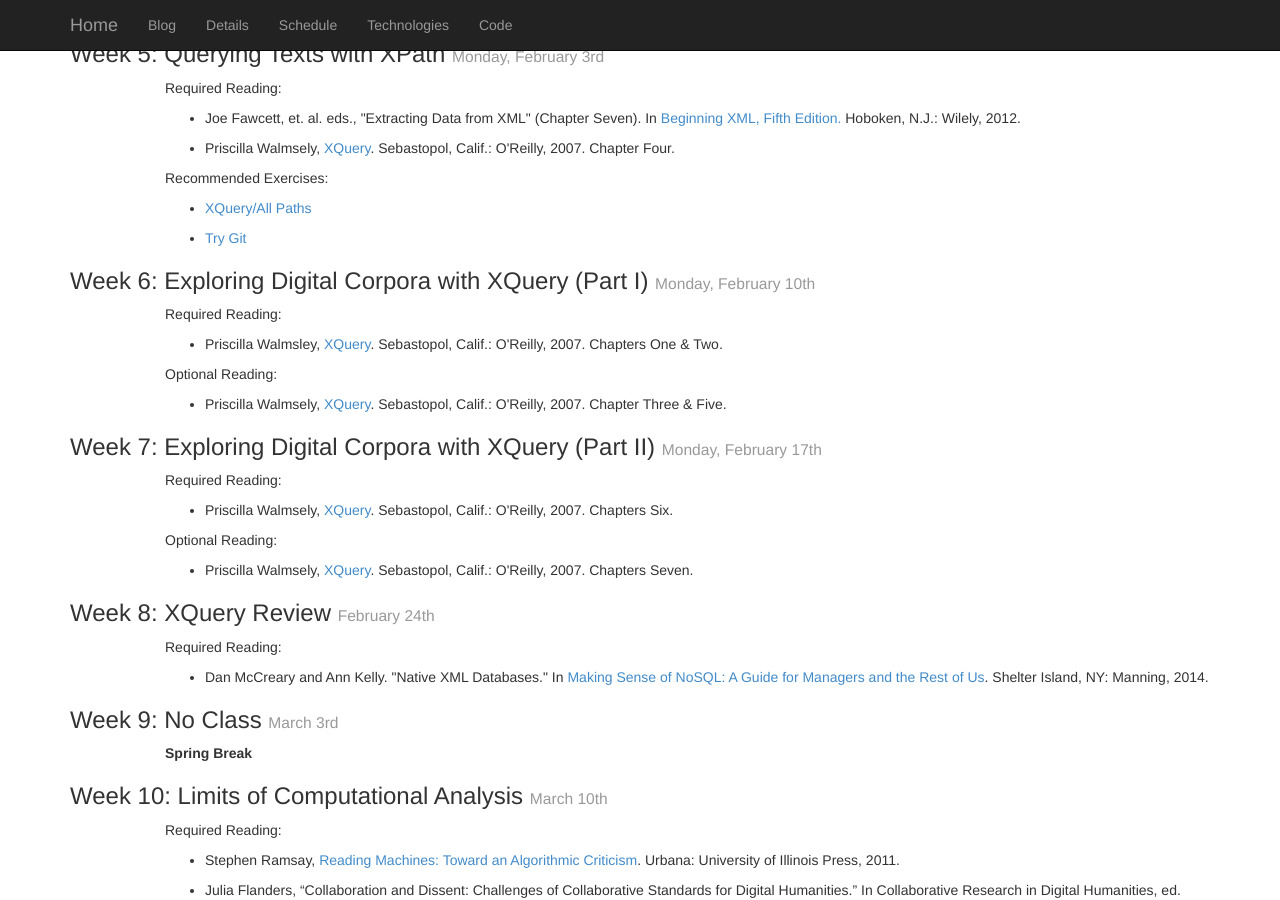
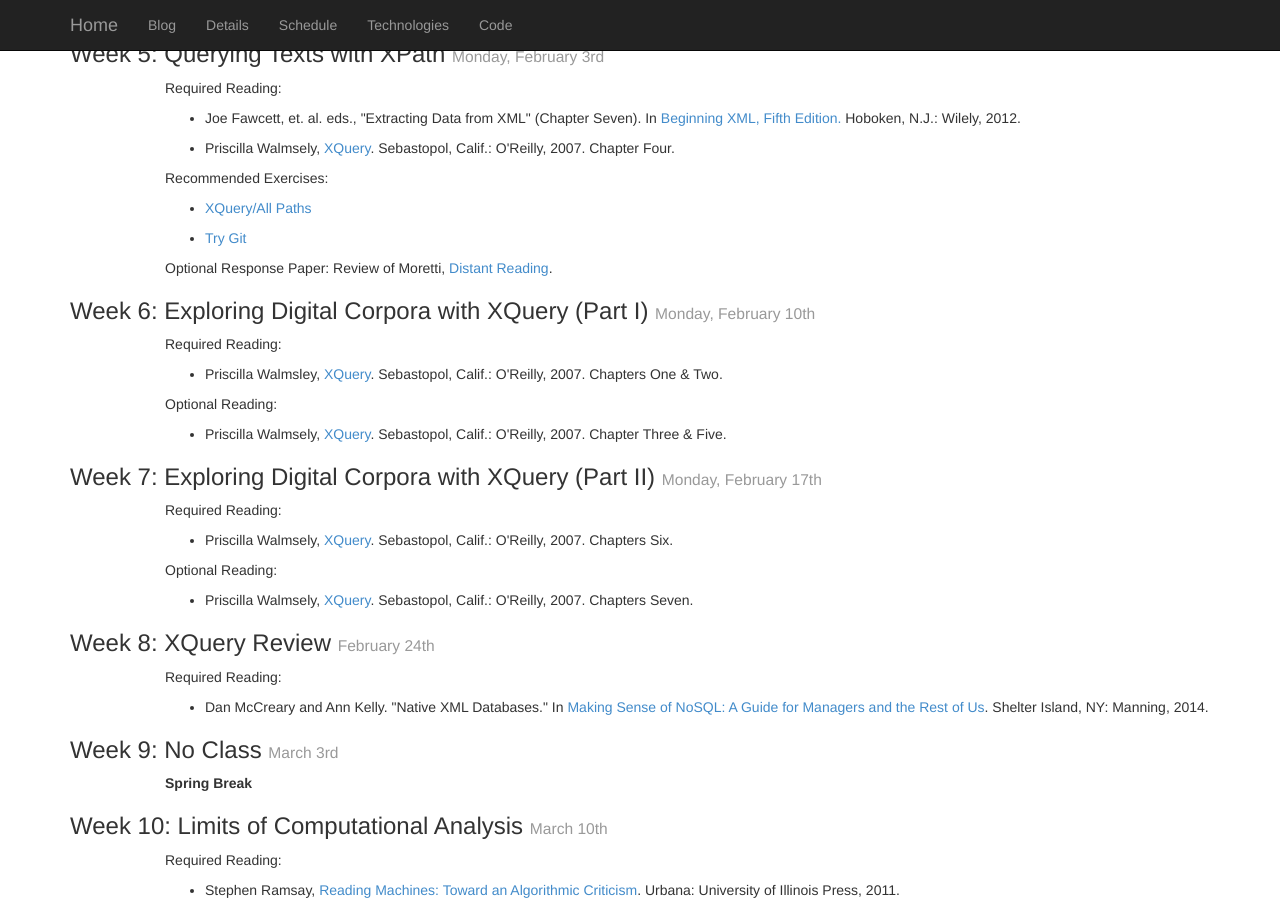
Before and after one commit to Ramona2020/paralipomena.github.io, a Jekyll site: the page built from schedule/index.html, in a window 1280 px wide and 900 px high, scrolled down 1018 px. Built offline with Jekyll 4.4.1, drawn with Linux system fonts in a browser that asks for light colours; Markdown is read by kramdown in place of the engine named in the settings.

Commit message:
Added response paper to week 5.

```diff
--- a/schedule/index.html
+++ b/schedule/index.html
@@ -111,6 +111,9 @@ Detailed introduction to TEI (DM)-->
                 Paths</a></p></li>
             <li><p><a href="http://try.github.io/">Try Git</a></p></li>
         </ul>
+<p>Optional Response Paper: Review of Moretti, <a
+                    href="http://www.worldcat.org/title/distant-reading/oclc/813931586">Distant
+                    Reading</a>.</p>
     </div>
     <h3>Week 6: Exploring Digital Corpora with XQuery (Part I) <small>Monday, February
         10th</small></h3>
```
